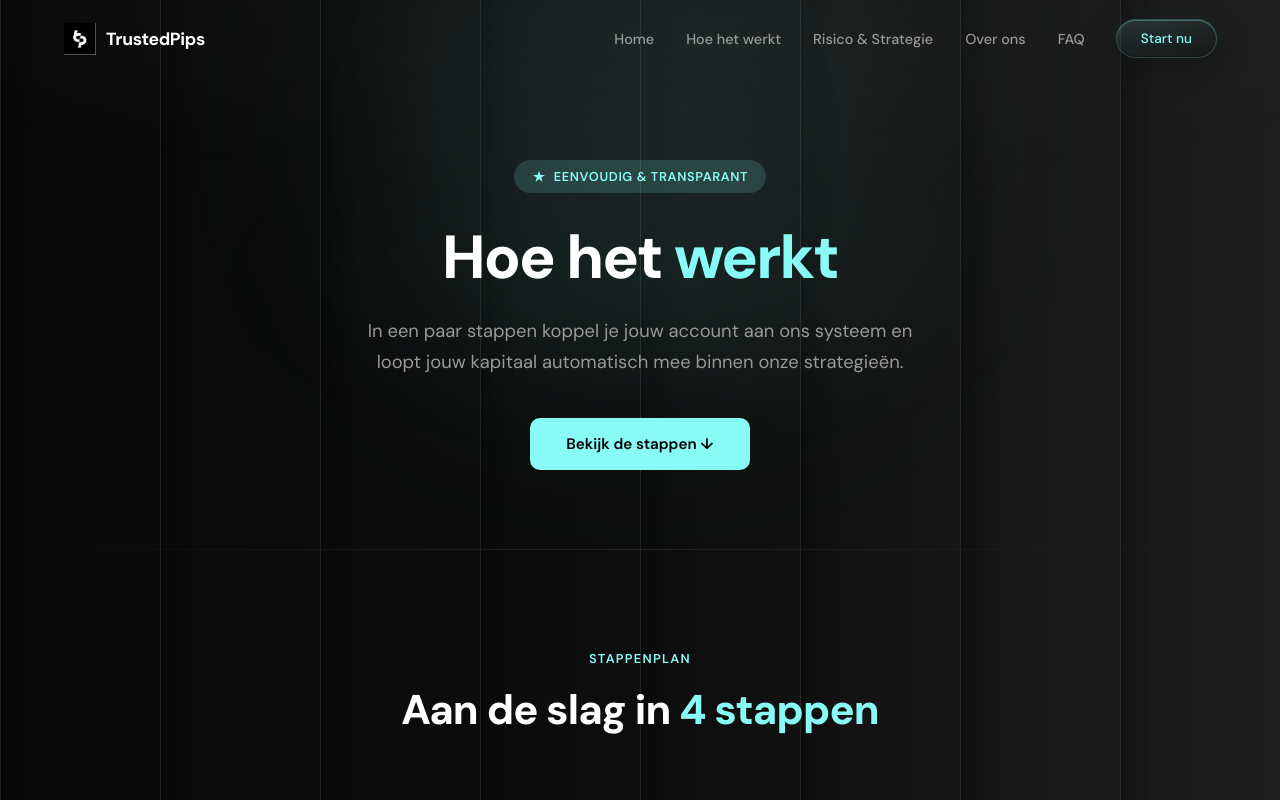
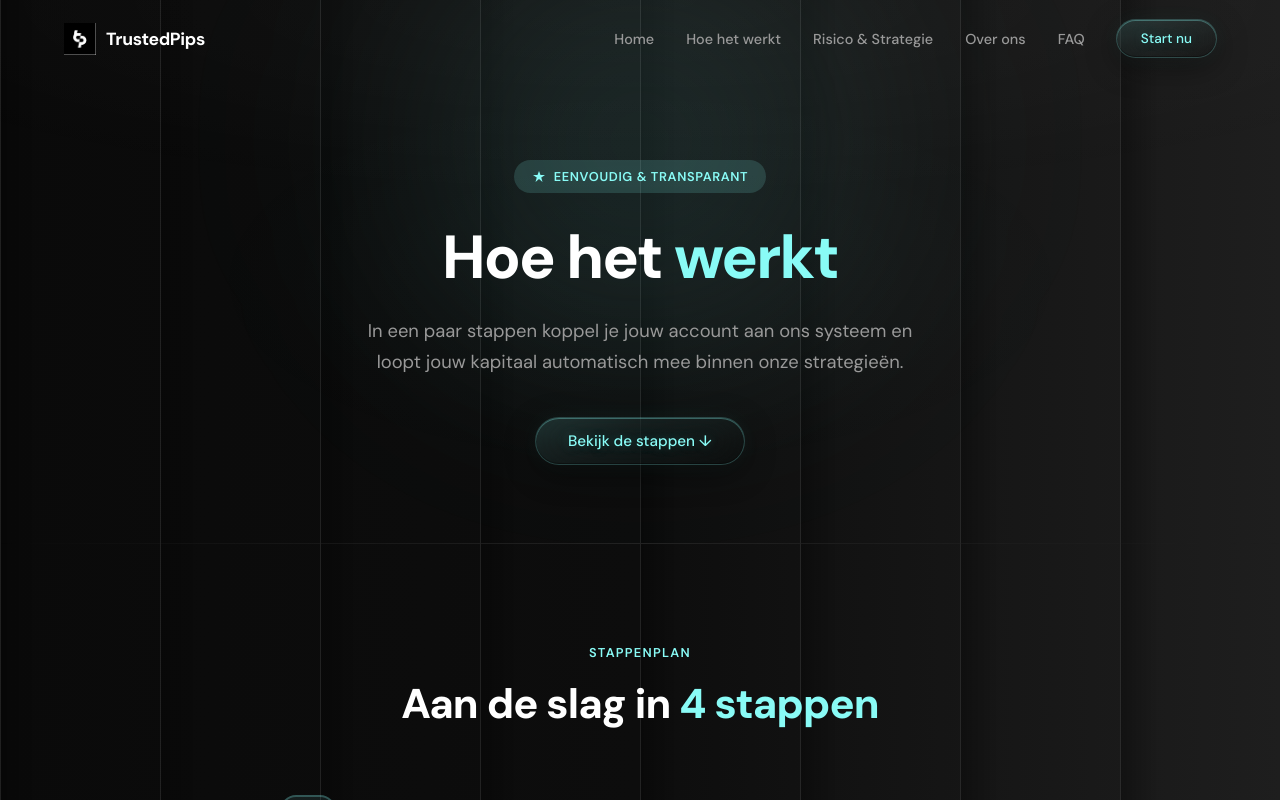
Before and after one commit to z2yn2d9mpb-cpu/TP-Investing, a Next.js app: page /hoe-het-werkt in a window 1280 px wide. Shown: the top 800 px of the page. Built offline with nearby package versions, Linux system fonts and the light colour scheme.

Commit message:
Update page.jsx

```diff
--- a/app/hoe-het-werkt/page.jsx
+++ b/app/hoe-het-werkt/page.jsx
@@ -204,7 +204,7 @@ export default function HoeHetWerktPage() {
             In een paar stappen koppel je jouw account aan ons systeem en loopt jouw kapitaal automatisch mee binnen onze strategieën.
           </p>
 
-          <Btn primary href="#stappen">Bekijk de stappen ↓</Btn>
+          <Btn glass primary href="#stappen">Bekijk de stappen ↓</Btn>
         </div>
       </section>
 
@@ -444,8 +444,8 @@ export default function HoeHetWerktPage() {
             Open een account en begin vandaag nog.
           </p>
           <div className="cta-buttons" style={{ position: "relative" }}>
-            <Btn primary href="#">Open een account</Btn>
-            <Btn href="/#performance">Bekijk performance</Btn>
+            <Btn glass primary href="#">Open een account</Btn>
+            <Btn glass href="/#performance">Bekijk performance</Btn>
           </div>
         </div>
       </Section>
```
